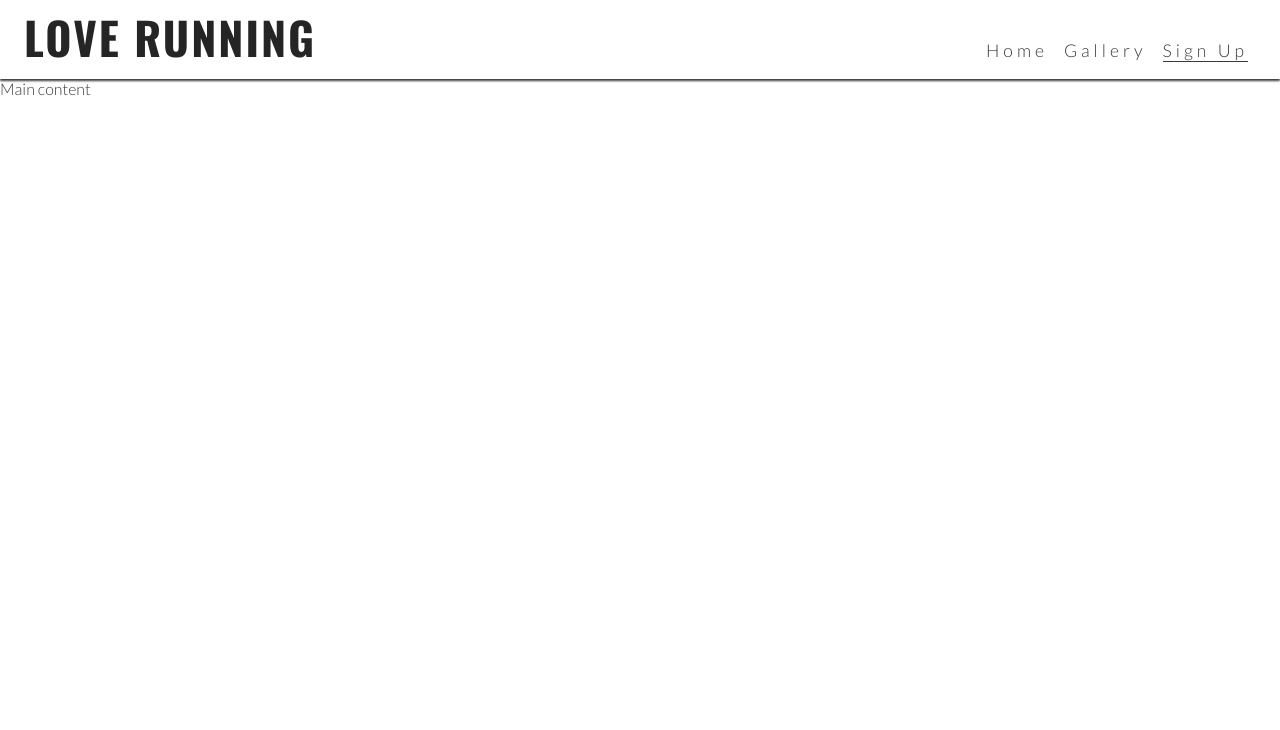
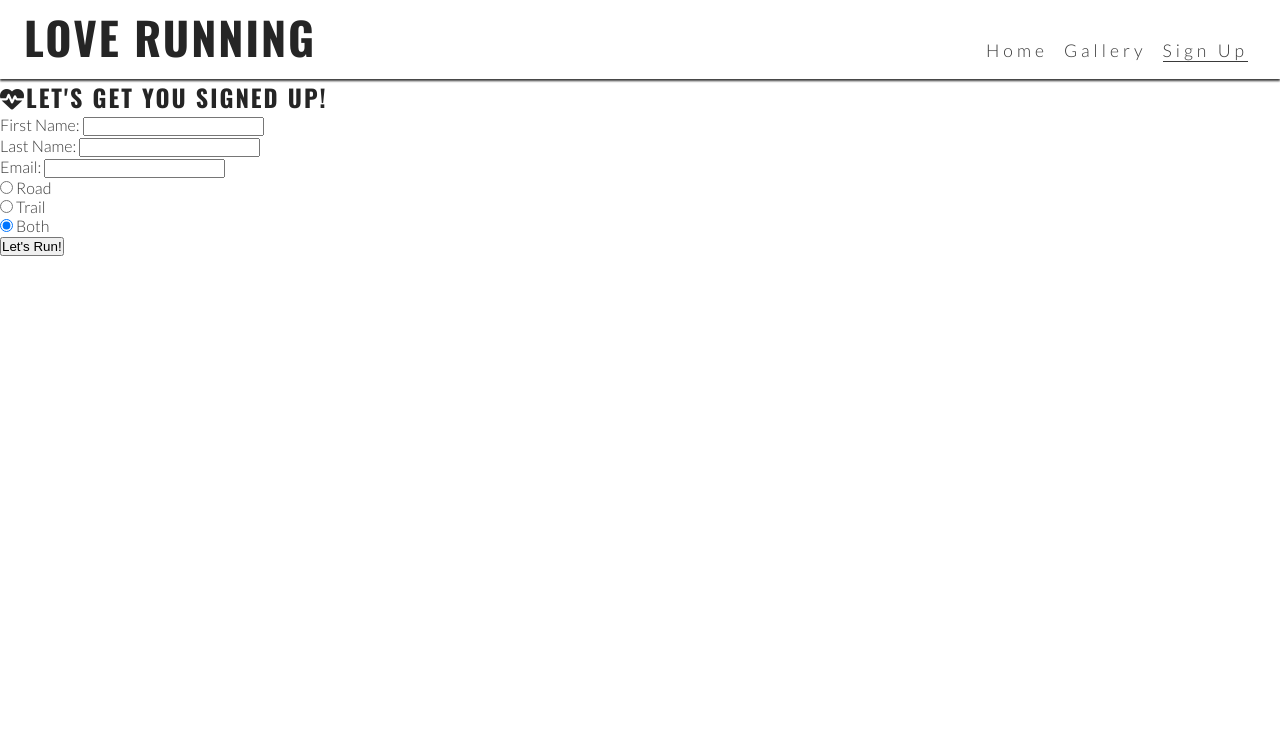
Before and after one commit to chrisss-159/CI_project, a plain HTML site: page signup.html in a window 1280 px wide. Shown: the top 730 px of the page. Drawn offline with nearby package versions, Linux system fonts and the light colour scheme.

Commit message:
add form signup page

```diff
--- a/signup.html
+++ b/signup.html
@@ -39,7 +39,36 @@
     </header>
 
     <!-- Main content -->
-    <main>Main content</main>
+    <main>
+        <section id="signup">
+            <form method="post" action="https://formdump.codeinstitute.net" id="signup-form">
+                <h2><i class="fa-solid fa-heart-pulse"></i>Let's get you signed up!</h2>
+                <label for="fname">First Name:</label>
+                <input type="text" name="FirstName" id="first_Name" label="fname" class="text-input" required><br>
+                <label for="lname">Last Name:</label>
+                <input type="text" name="LastName" id="last_Name" label="lname" class="text-input" required><br>
+                <label for="email">Email:</label>
+                <input type="email" name="Email" id="email" label="email" class="text-input" required><br>
+                <div class="radio-buttons">
+                    <div>
+                        <input type="radio" id="road" name="running-preferences" value="road" required checked>
+                        <label for="road">Road</label>
+                    </div>
+                    <div>
+                        <input type="radio" id="trail" name="running-preferences" value="trail" required checked>
+                        <label for="trail">Trail</label>
+                    </div>
+                    <div>
+                        <input type="radio" id="both" name="running-preferences" value="both" required checked>
+                        <label for="both">Both</label>
+                    </div>
+                </div>
+                <label for="submit">
+                <input class="join-button" id="submit" type="submit" value="Let's Run!">
+                </label>
+            </form>
+        </section>
+    </main>
 
     <!-- Footer -->
     <footer>
```
